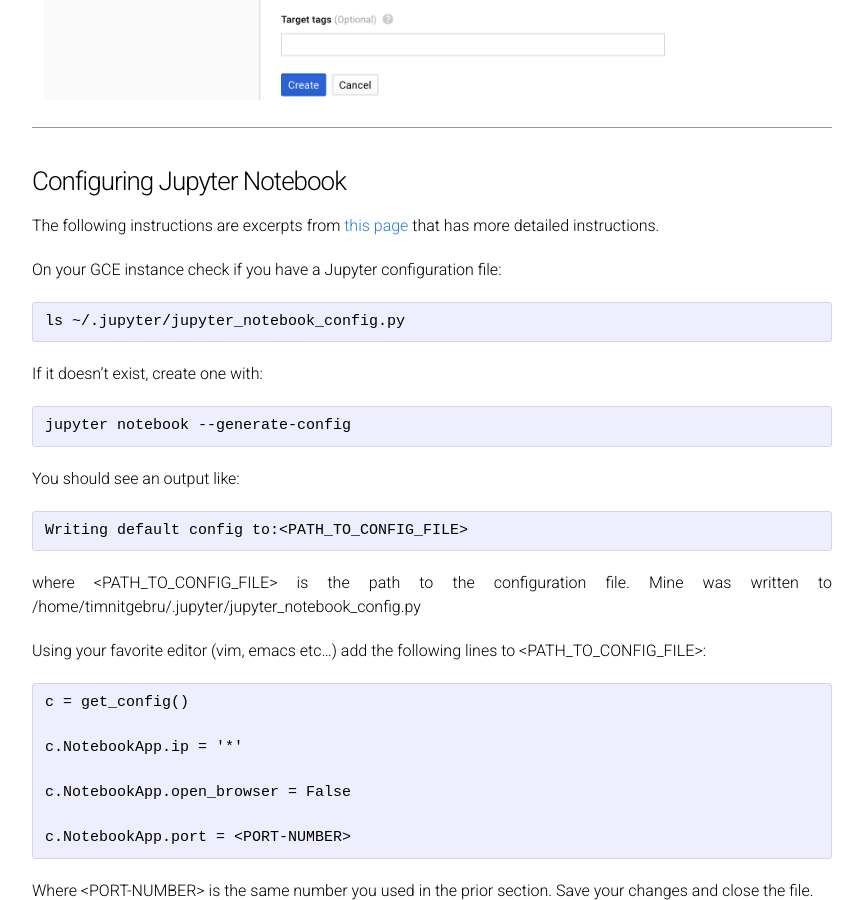
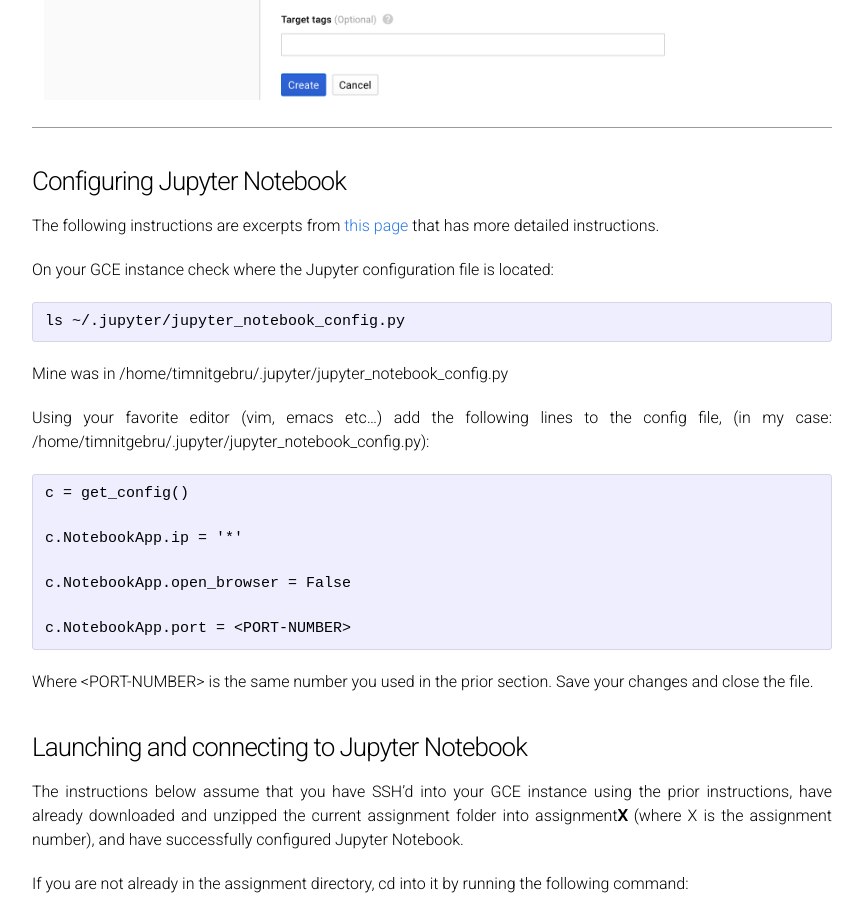
Before and after one commit to cs231n/cs231n.github.io, a Jekyll site: the page built from google_cloud_tutorial.md, in a window 1280 px wide and 900 px high, scrolled down 9793 px. Shown: the whole window, without its empty margins (208-1071 px from the left). Built offline with Jekyll 4.4.1, drawn with Linux system fonts in a browser that asks for light colours.

Commit message:
update remove stuff about checking config file

````diff
--- a/google_cloud_tutorial.md
+++ b/google_cloud_tutorial.md
@@ -128,27 +128,14 @@
 ### Configuring Jupyter Notebook ###
 The following instructions are excerpts from [this page](https://haroldsoh.com/2016/04/28/set-up-anaconda-ipython-tensorflow-julia-on-a-google-compute-engine-vm/ "Title") that has more detailed instructions.
 
-On your GCE instance check if you have a Jupyter configuration file:
+On your GCE instance check where the Jupyter configuration file is located:
 
 ```
 ls ~/.jupyter/jupyter_notebook_config.py
 ```
+Mine was in /home/timnitgebru/.jupyter/jupyter_notebook_config.py
 
-If it doesn't exist, create one with:
-
-```
-jupyter notebook --generate-config
-```
-
-You should see an output like:
-
-```
-Writing default config to:<PATH_TO_CONFIG_FILE>
-```
-
-where \<PATH_TO_CONFIG_FILE\> is the path to the configuration file. Mine was written to /home/timnitgebru/.jupyter/jupyter_notebook_config.py
-
-Using your favorite editor (vim, emacs etc...) add the following lines to \<PATH_TO_CONFIG_FILE\>:
+Using your favorite editor (vim, emacs etc...) add the following lines to the config file, (in my case: /home/timnitgebru/.jupyter/jupyter_notebook_config.py):
 
 ```
 c = get_config()
````
